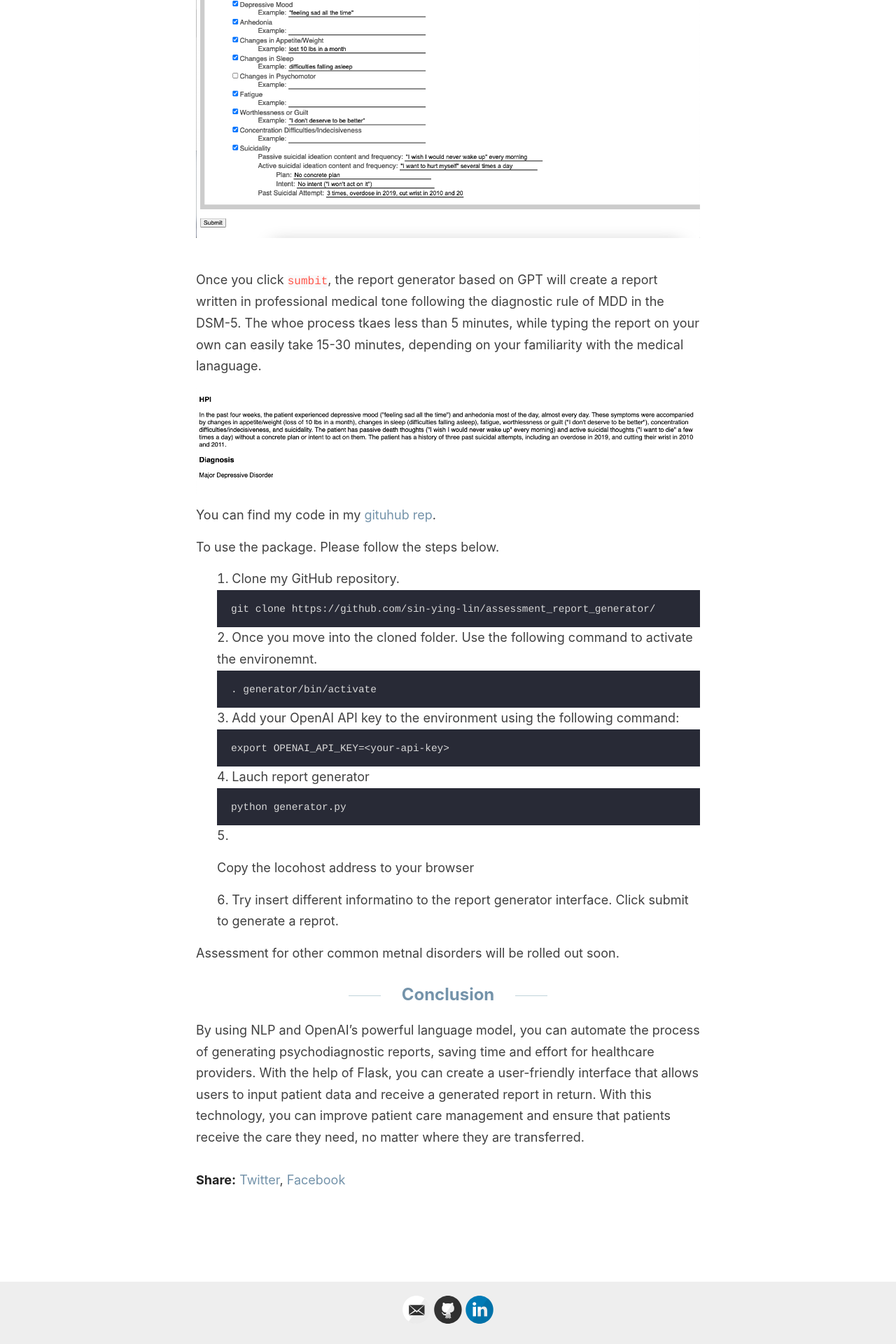
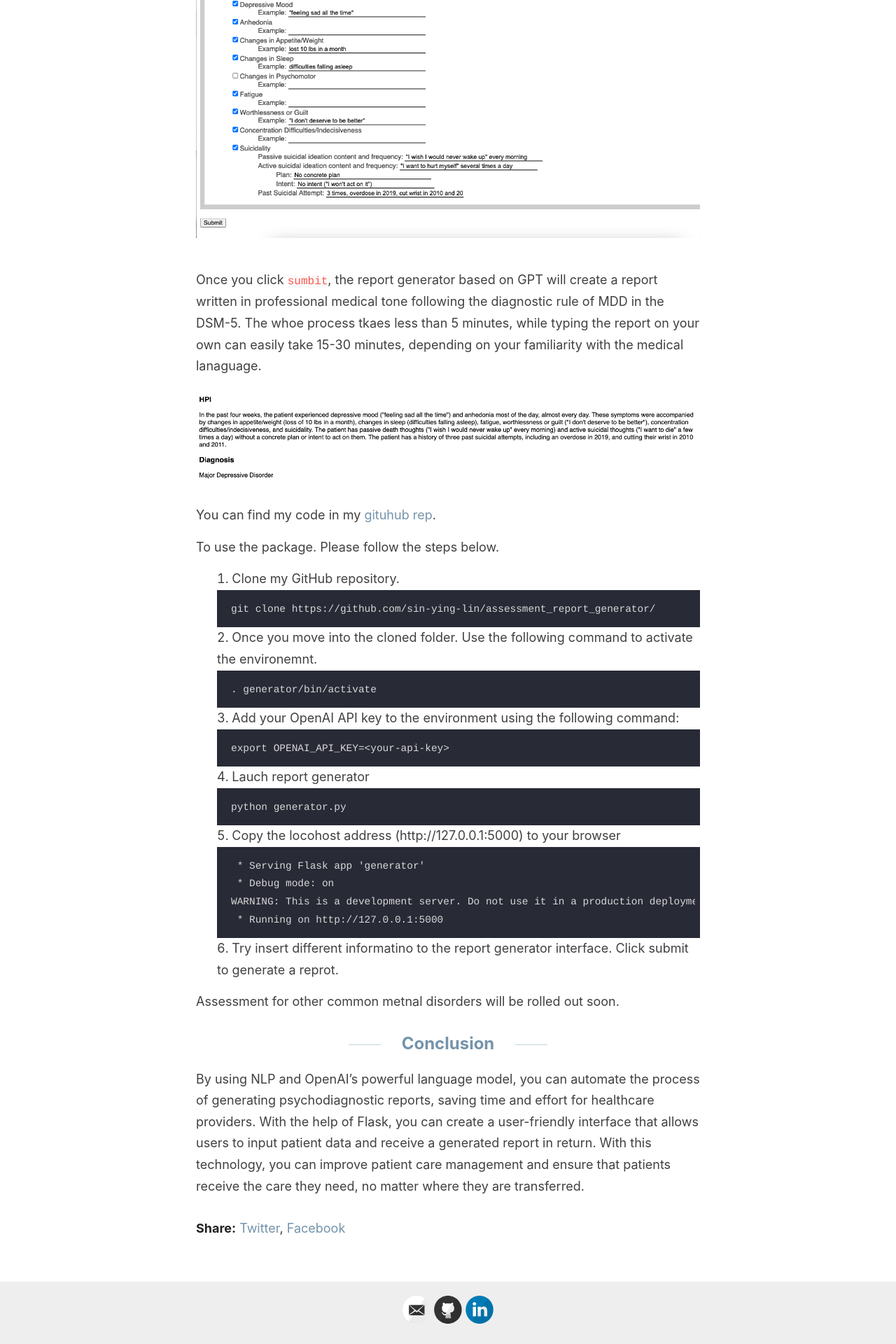
Before and after one commit to sin-ying-lin/sin-ying-lin.github.io, a Jekyll site: the page built from _posts/2023-02-25-GPT_AssessmentReportGenerator.md, in a window 1280 px wide. Shown: the part 2296-4216 px from the top of the page at 70% size. Built offline with Jekyll 4.4.1, drawn with Linux system fonts in a browser that asks for light colours.

Commit message:
Update 2023-02-25-GPT_AssessmentReportGenerator.md

````diff
--- a/_posts/2023-02-25-GPT_AssessmentReportGenerator.md
+++ b/_posts/2023-02-25-GPT_AssessmentReportGenerator.md
@@ -97,7 +97,14 @@ export OPENAI_API_KEY=<your-api-key>
 ```
 python generator.py
 ```
-5. Copy the locohost address to your browser
+
+5. Copy the locohost address (http://127.0.0.1:5000) to your browser
+```
+ * Serving Flask app 'generator'
+ * Debug mode: on
+WARNING: This is a development server. Do not use it in a production deployment. Use a production WSGI server instead.
+ * Running on http://127.0.0.1:5000
+```
 
 6. Try insert different informatino to the report generator interface. Click submit to generate a reprot.
 
````
